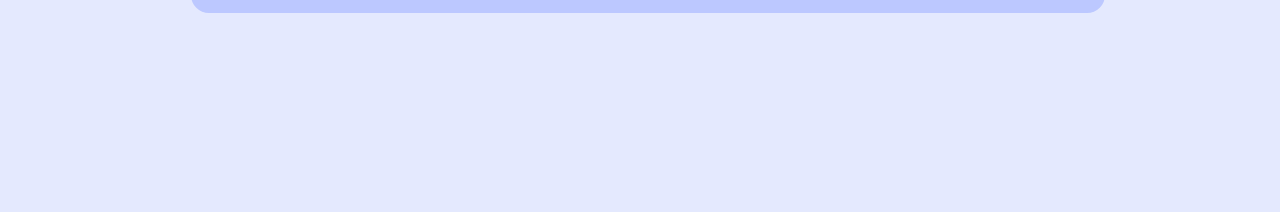
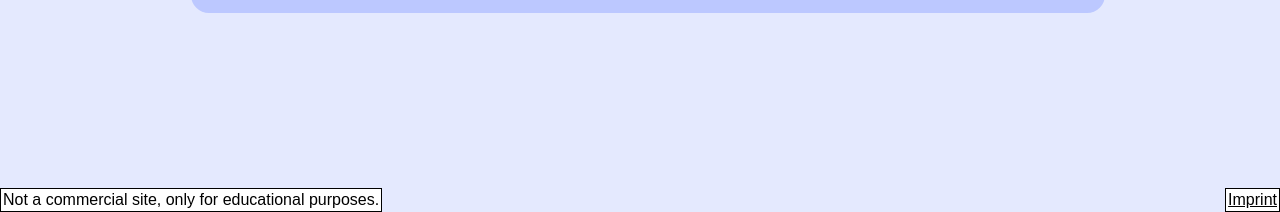
Before and after one commit to TomSoerr/odin-rock-paper-scissors, a plain HTML site: page index.html in a window 1280 px wide. Shown: the part 588-800 px from the top of the page. Drawn offline with Linux system fonts and the light colour scheme.

Commit message:
Add imprint

```diff
--- a/index.html
+++ b/index.html
@@ -2,10 +2,45 @@
 <html>
   <head>
     <title>Rock Paper Scissors</title>
-        <meta charset="utf-8">
-        <link rel="stylesheet" href="./game.css">
+    <meta charset="utf-8" />
+    <link rel="stylesheet" href="./game.css" />
     <script src="./game.js" defer></script>
   </head>
   <body>
+    <a
+      style="
+        position: fixed;
+        bottom: 0;
+        right: 0;
+        color: black;
+        background-color: white;
+        text-decoration: none;
+        font-size: 16px;
+        font-family: sans-serif;
+        padding: 2px;
+        border: thin solid black;
+        text-decoration: underline;
+      "
+      href="https://tomsoerr.github.io/#/impressum"
+    >
+      Imprint
+    </a>
+    <span
+      style="
+        z-index: 1000;
+        position: fixed;
+        bottom: 0;
+        left: 0;
+        color: black;
+        background-color: white;
+        text-decoration: none;
+        font-size: 16px;
+        font-family: sans-serif;
+        padding: 2px;
+        border: thin solid black;
+      "
+    >
+      Not a commercial site, only for educational purposes.
+    </span>
   </body>
 </html>
```
Also changed, not shown: 1 other file. Lines whose indentation alone changed are shown as unchanged.
